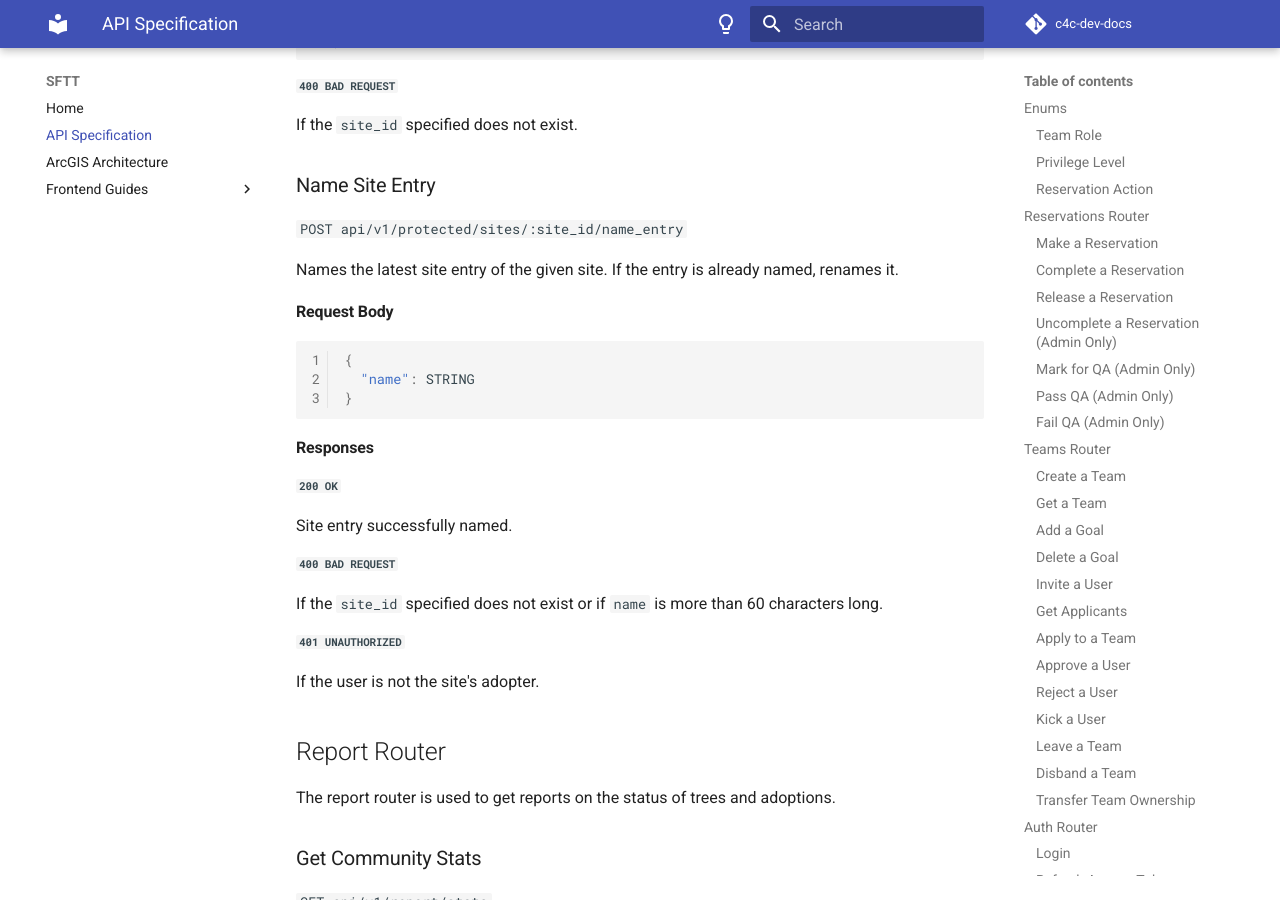
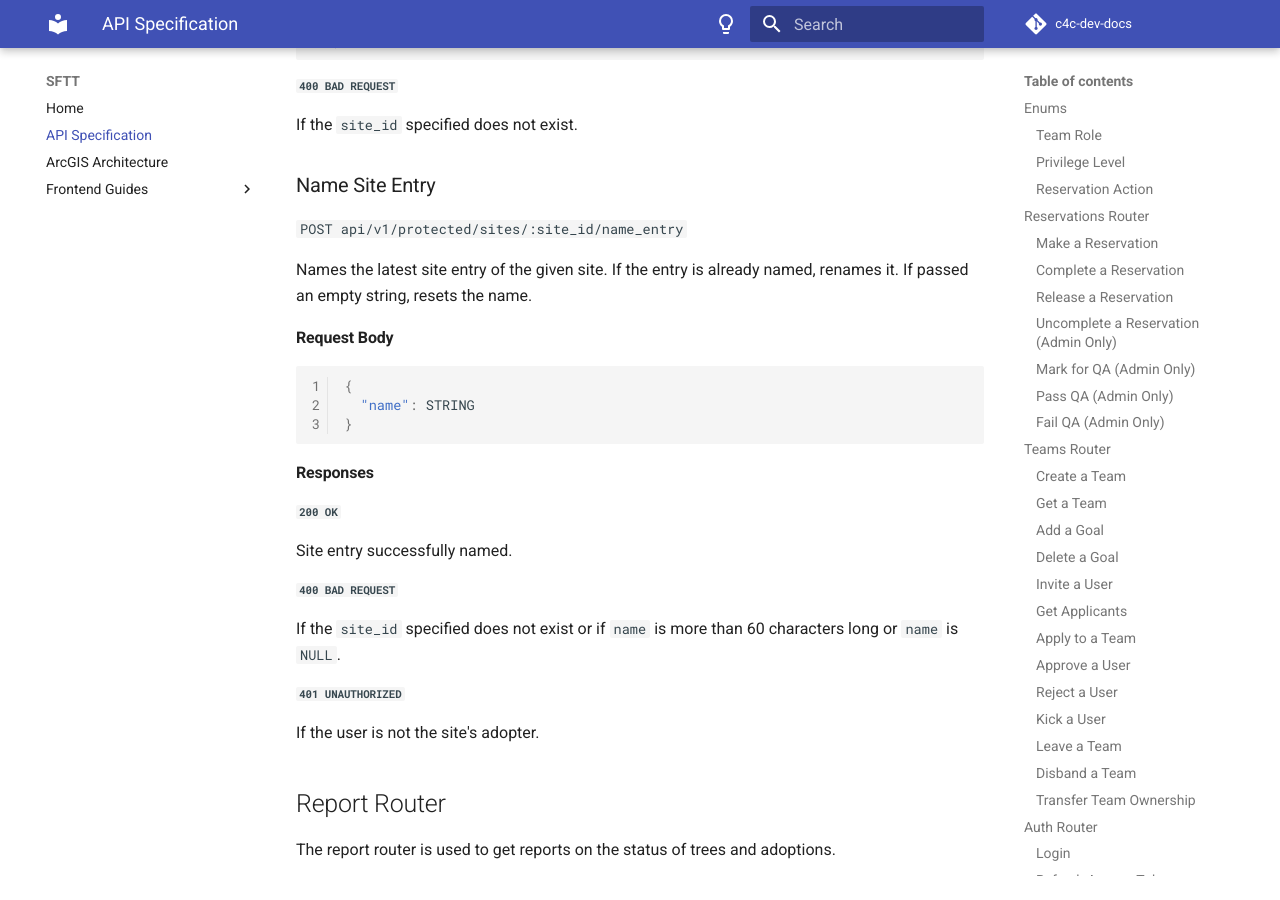
Before and after one commit to Code-4-Community/c4c-dev-docs, an MkDocs documentation site: the page built from docs/sftt/sftt-api-spec.md, in a window 1280 px wide and 900 px high, scrolled down 48980 px. Built offline with MkDocs 1.6.1 and Material for MkDocs 9.7.7, drawn with Linux system fonts in a browser that asks for light colours; comment, search, counter and statistics services are not loaded.

Commit message:
Update sftt-api-spec.md
Clarified `NULL` and empty string behavior for name site

```diff
--- a/docs/sftt/sftt-api-spec.md
+++ b/docs/sftt/sftt-api-spec.md
@@ -2243,7 +2243,7 @@ If the `site_id` specified does not exist.
 
 `POST api/v1/protected/sites/:site_id/name_entry`
 
-Names the latest site entry of the given site. If the entry is already named, renames it.
+Names the latest site entry of the given site. If the entry is already named, renames it. If passed an empty string, resets the name.
 
 #### Request Body
 
@@ -2261,7 +2261,7 @@ Site entry successfully named.
 
 ##### `400 BAD REQUEST`
 
-If the `site_id` specified does not exist or if `name` is more than 60 characters long.
+If the `site_id` specified does not exist or if `name` is more than 60 characters long or `name` is `NULL`.
 
 ##### `401 UNAUTHORIZED`
 
```
